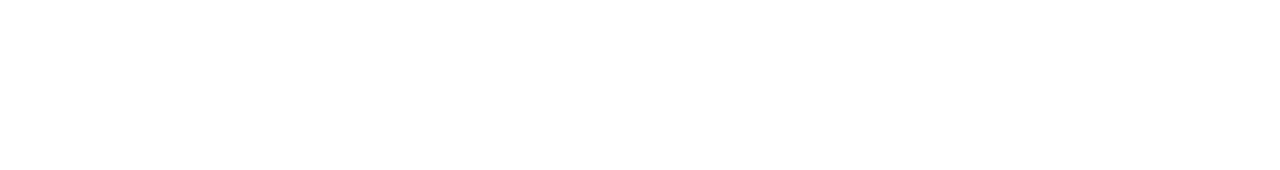
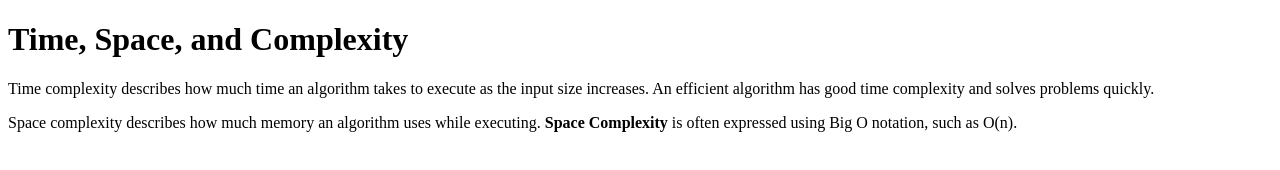
Before and after one commit to acciojob/time-and-space-complexity-gulshankumar5, a website: page main.html in a window 1280 px wide. Drawn offline with Linux system fonts and the light colour scheme.

Commit message:
created a submission

```diff
--- a/main.html
+++ b/main.html
@@ -8,6 +8,13 @@
 
 <body>
 	<!-- the entire body must be written by student -->
+	<h1>Time, Space, and Complexity</h1>
+	<p> Time complexity describes how much time an algorithm takes
+        to execute as the input size increases. An efficient algorithm
+        has good time complexity and solves problems quickly.</p>
+	<p>Space complexity describes how much memory an algorithm uses
+        while executing. <b>Space Complexity</b> is often expressed
+        using Big O notation, such as O(n).</p>
     <script type="text/javascript" src="./script.js">
 </script>
 
```
